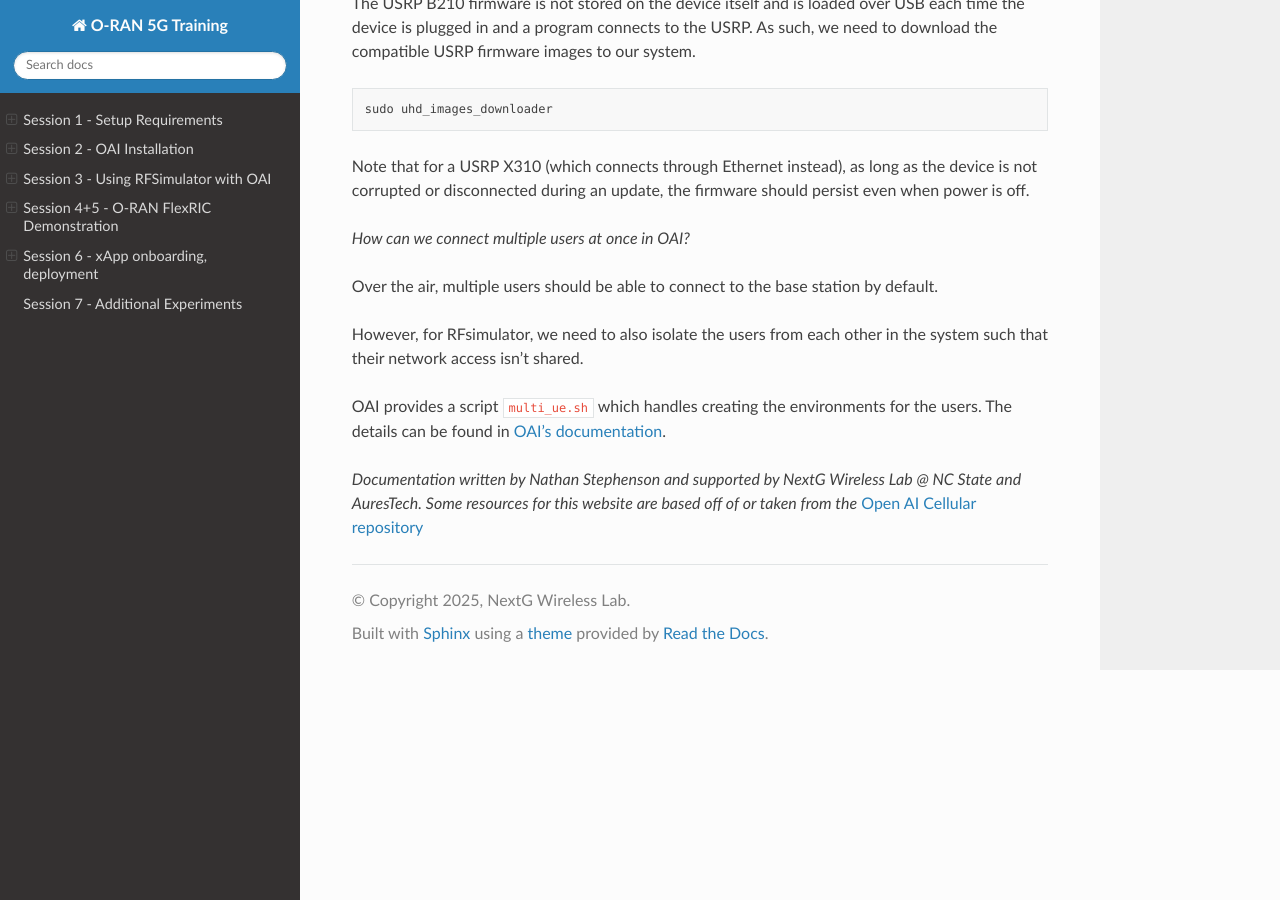
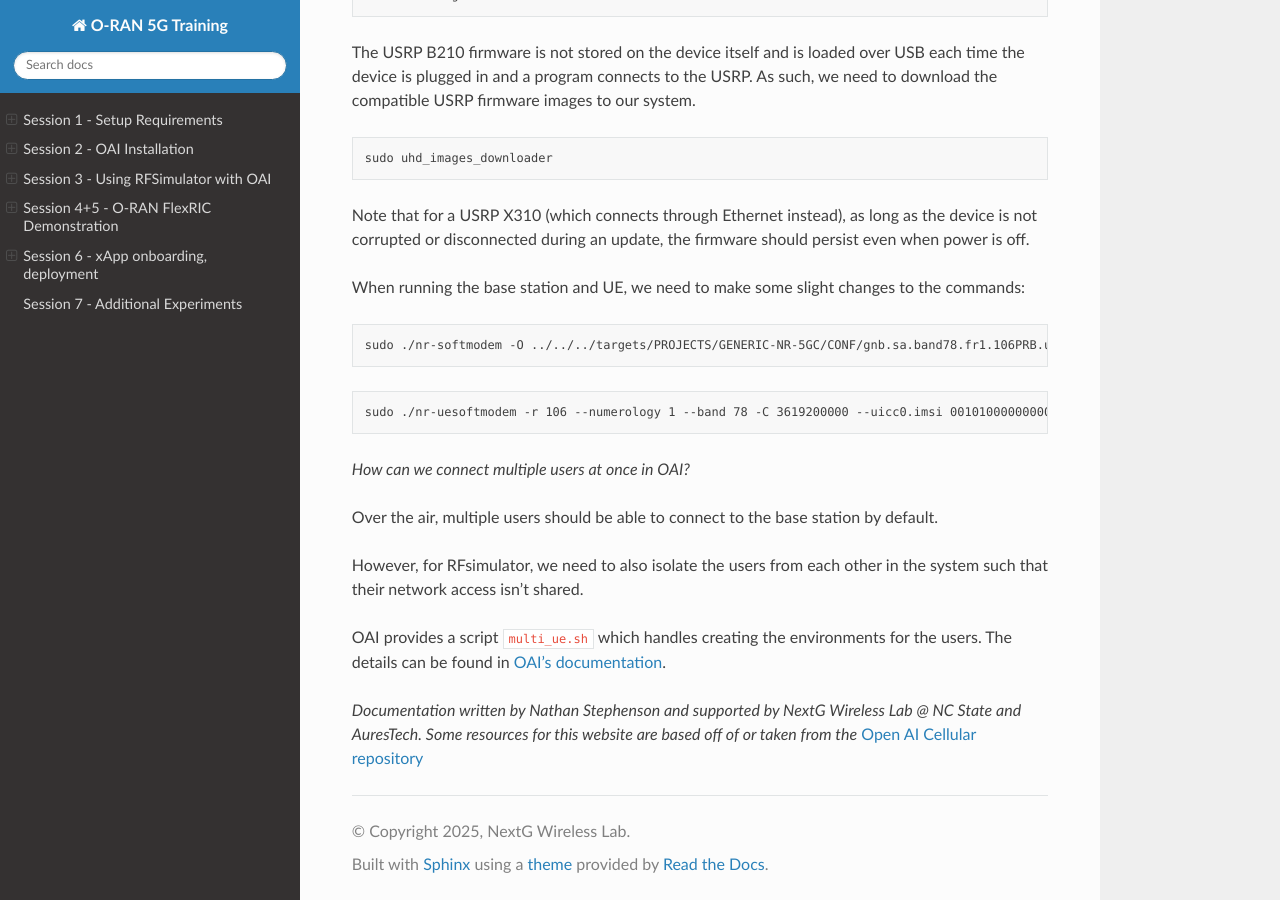
Before and after one commit to nextg-wireless/training-5g, a Sphinx documentation site: the page built from docs/source/index.rst, in a window 1280 px wide and 900 px high, scrolled down 24609 px. Built offline with Sphinx 7.4.7 and the Read the Docs theme 3.1.0, drawn with Linux system fonts in a browser that asks for light colours; some of the changed text lies outside the part shown.

Commit message:
Add oaic workshop branch

```diff
--- a/docs/source/index.rst
+++ b/docs/source/index.rst
@@ -212,9 +212,11 @@
 
 .. code-block:: bash
 
-    git clone https://gitlab.eurecom.fr/oai/openairinterface5g.git ~/oai
+    git clone https://github.com/openaicellular/openairinterface5G.git ~/oai
     cd ~/oai
     git checkout develop
+
+To enable FlexRIC, use the OAIC workshop branch: ``git checkout oaic_workshop_2024_v1``
 
 Install OAI dependencies:
 
@@ -1124,6 +1126,17 @@
 
 Note that for a USRP X310 (which connects through Ethernet instead), as long as the device is not corrupted or disconnected during an update, the firmware should persist even when power is off.
 
+When running the base station and UE, we need to make some slight changes to the commands:
+
+.. code-block:: rst
+
+    sudo ./nr-softmodem -O ../../../targets/PROJECTS/GENERIC-NR-5GC/CONF/gnb.sa.band78.fr1.106PRB.usrpb210.conf --gNBs.[0].min_rxtxtime 6 --sa -E -continuous-tx
+
+.. code-block:: rst
+
+    sudo ./nr-uesoftmodem -r 106 --numerology 1 --band 78 -C 3619200000 --uicc0.imsi 001010000000001 --ue-fo-compensation -E
+
+
 
 *How can we connect multiple users at once in OAI?*
 
```
